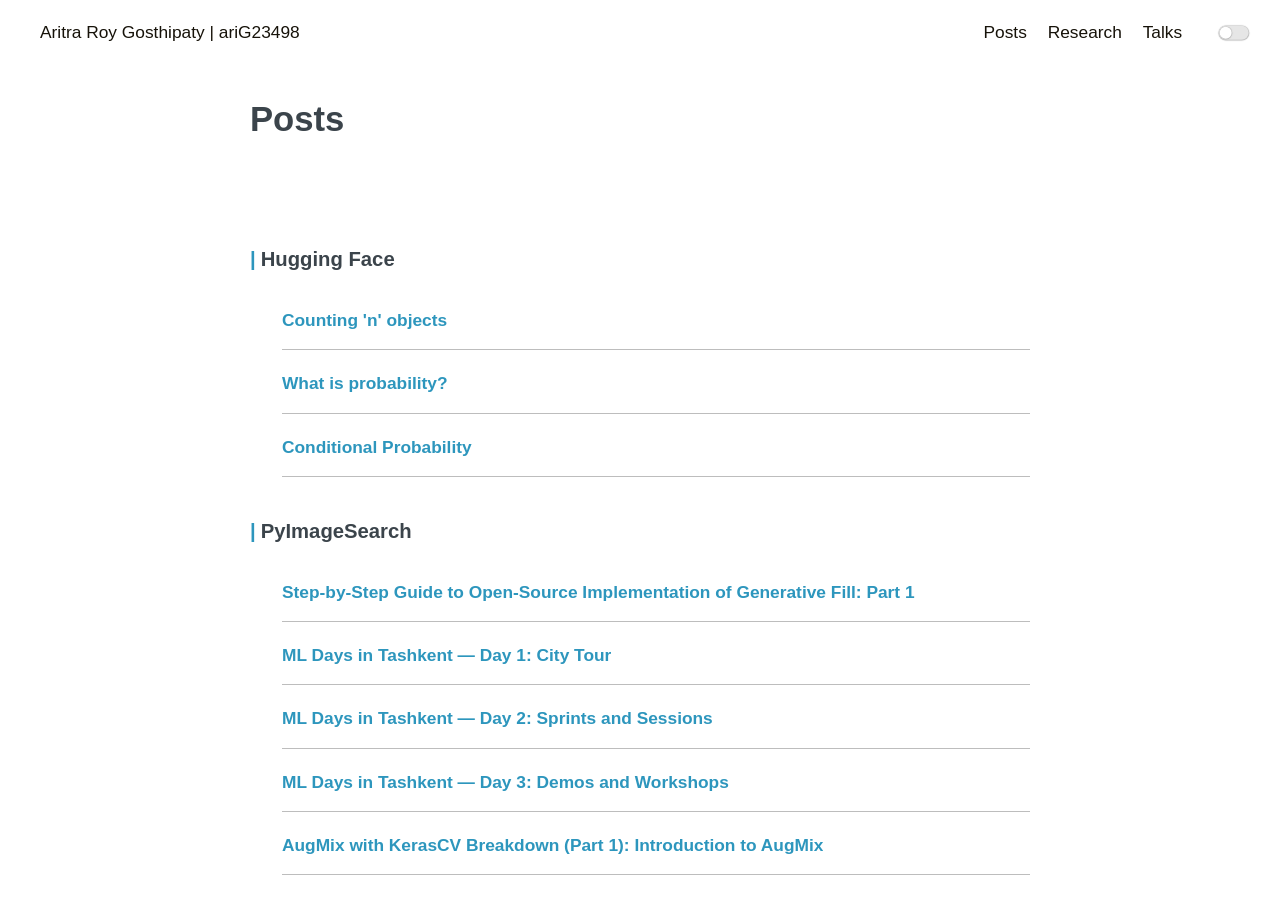
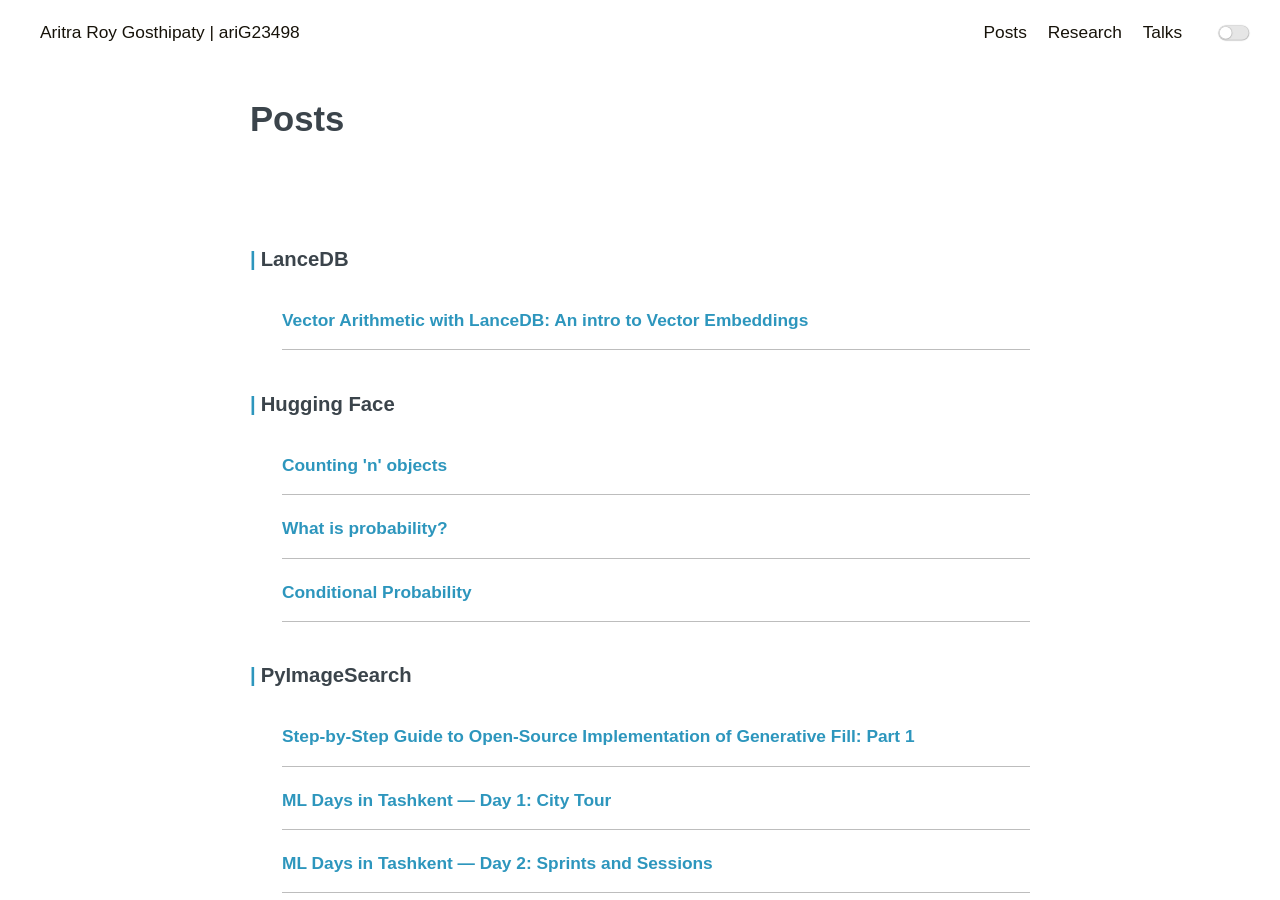
Before and after one commit to ariG23498/ariG23498.github.io, a Jekyll site: the page built from blogs.md, in a window 1280 px wide and 900 px high. Built offline with Jekyll 4.4.1, drawn with Linux system fonts in a browser that asks for light colours.

Commit message:
Update blogs.md

```diff
--- a/blogs.md
+++ b/blogs.md
@@ -7,6 +7,11 @@ permalink: /posts
 <!-- Write the Post page here -->
 <div class="main">
     <div class="post-wrap archive">
+
+        <h3>LanceDB</h3>
+         <article class="archive-item">
+        <a class="archive-item-link" href="https://blog.lancedb.com/vector-arithmetic-with-lancedb-an-intro-to-vector-embeddings/" target="_blank" rel="noopener noreferrer">Vector Arithmetic with LanceDB: An intro to Vector Embeddings</a>
+        </article>
 
         <h3>Hugging Face</h3>
         <article class="archive-item">
```
